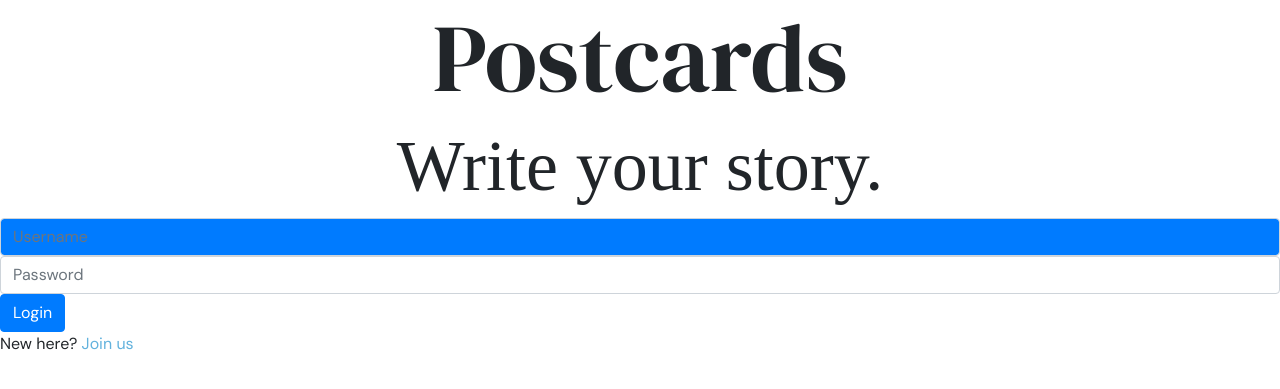
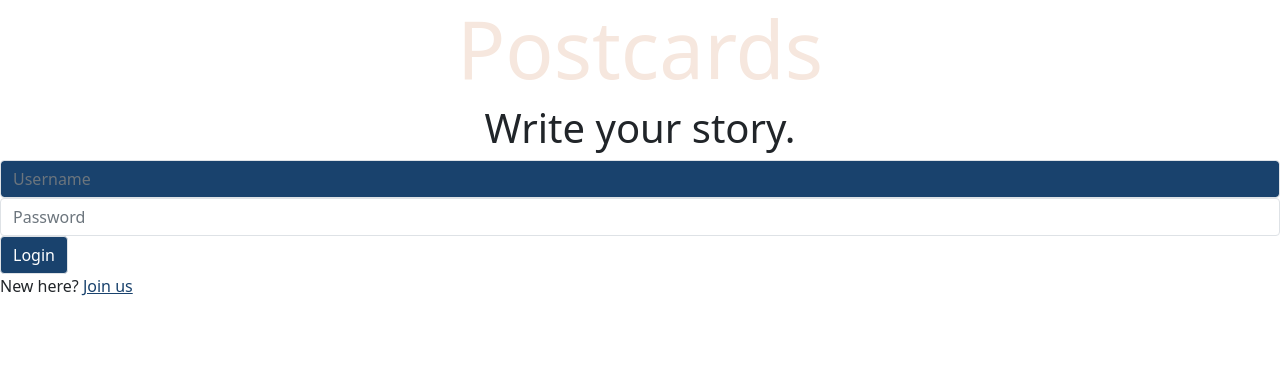
Before and after one commit to nonsonotino/Postcards, a PHP site: page / in a window 1280 px wide. Shown: the top 389 px of the page. Run offline with PHP 8.4, Linux system fonts and the light colour scheme; some web fonts are replaced.

Commit message:
updated templates

```diff
--- a/template/base.php
+++ b/template/base.php
@@ -3,8 +3,7 @@
 <head>
     <meta charset="UTF-8">
     <meta name="viewport" content="width=device-width, initial-scale=1.0">
-    <link rel="stylesheet" href="css/styles.css">
-    <link rel="stylesheet" href="https://stackpath.bootstrapcdn.com/bootstrap/4.5.2/css/bootstrap.min.css">
+    <link rel="stylesheet" href="css/bootstrap.css">
     <link href='https://fonts.googleapis.com/css?family=Grape Nuts' rel='stylesheet'>
     <link href='https://fonts.googleapis.com/css?family=DM Serif Display' rel='stylesheet'>
     <link href='https://fonts.googleapis.com/css?family=DM Sans' rel='stylesheet'>
--- a/template/login_form.php
+++ b/template/login_form.php
@@ -1,8 +1,8 @@
-<form action="#">
-    <?php require("title_card.php"); ?>
-    <input class="form-control bg-primary" id="username" name="username" type="text" placeholder="Username" maxlength="20" required>
-    <input class="form-control" id="password" name="password" type="password" placeholder="Password" maxlength="20" required>
-    <input class="btn btn-primary" type="submit" value="Login">
+<?php require("title_card.php"); ?>
+<form class="" action="#">
+    <input class="form-control border bg-primary rounded" id="username" name="username" type="text" placeholder="Username" maxlength="20" required>
+    <input class="border form-control" id="password" name="password" type="password" placeholder="Password" maxlength="20" required>
+    <input class=" border btn btn-primary" type="submit" value="Login">
 </form>
 <footer>
     <p>New here? <a class="signup_link" href="#">Join us</a></p>
--- a/template/title_card.php
+++ b/template/title_card.php
@@ -1,2 +1,2 @@
-<h1 class="title display-1 text-center">Postcards</h1>
-<h2 class="catchphrase display-3 text-center">Write your story.</h2>
+<h1 class="display-1 title text-center text-secondary">Postcards</h1>
+<h2 class="display-6 catchphrase text-center">Write your story.</h2>
```
